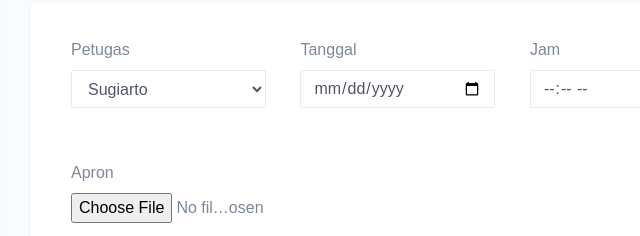
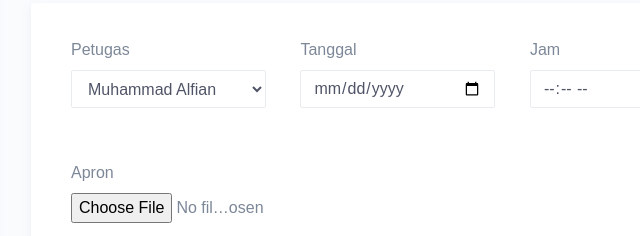
Before and after one commit to DARS-Kalimarau/DARS-Kalimarau.github.io, a website: page src/html/inspeksisore.html in a window 1280 px wide. Shown: the part 167-403 px from the top of the page, 264-904 px from the left. Drawn offline with Linux system fonts and the light colour scheme; a web font is replaced by a local one.

Commit message:
Update inspeksisore.html

```diff
--- a/src/html/inspeksisore.html
+++ b/src/html/inspeksisore.html
@@ -273,12 +273,11 @@
                                     <div class="form-group mb-3" >
                                         <label for="exampleFormControlSelect1">Petugas</label>
                                         <select class="form-control" id="exampleFormControlSelect1">
-                                            <option>Sugiarto</option>
-                                            <option>Andika Aditya S</option>
-                                            <option>Ibnu Pristiawan L</option>
-                                            <option>Rudy Sudrajat</option>
-                                            <option>Ahmad Rizky S</option>
-                                            <option>AL Gifari Prasetya</option>
+                                            <option>Muhammad Alfian</option>
+                                            <option>Nawir</option>
+                                            <option>Aris</option>
+                                            <option>Khoirul Ari Andrianto</option>
+                                            <option>Riska Febrianti</option>
                                         </select>
                                     </div>
 
```
